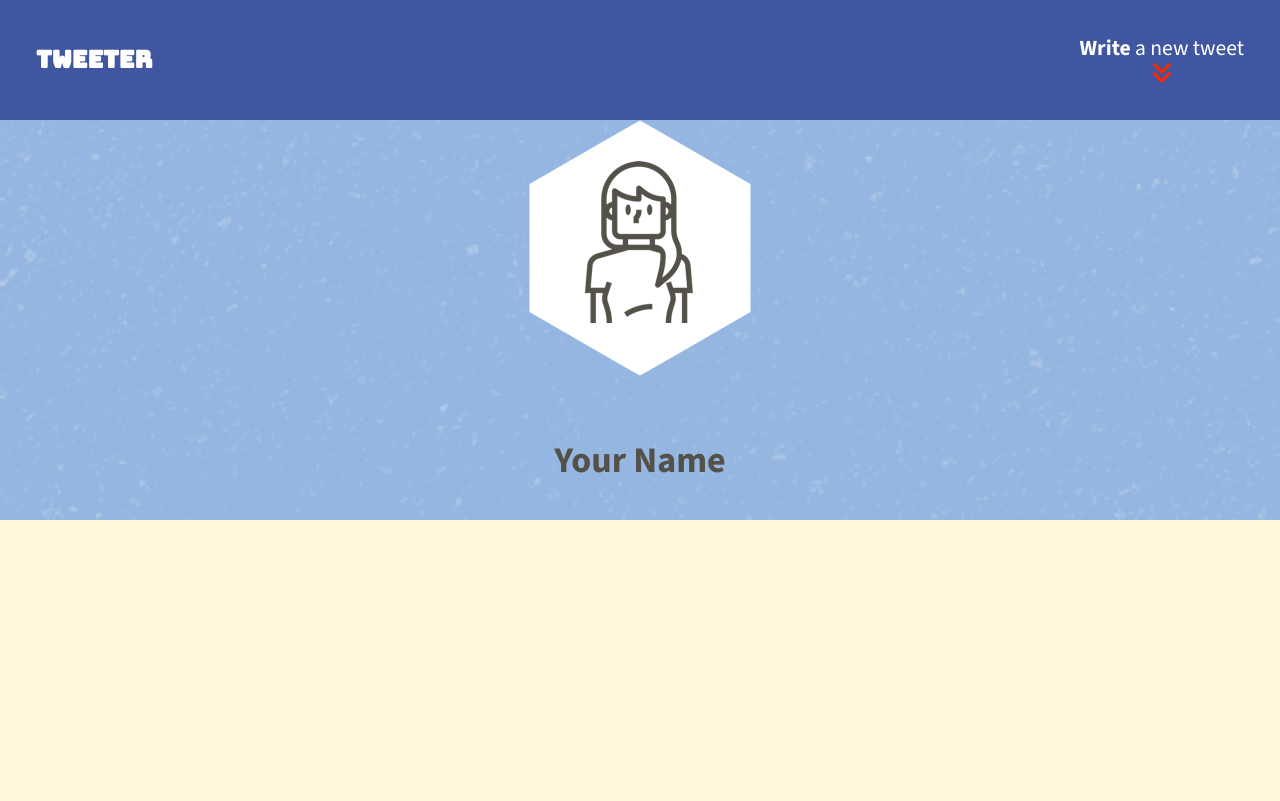
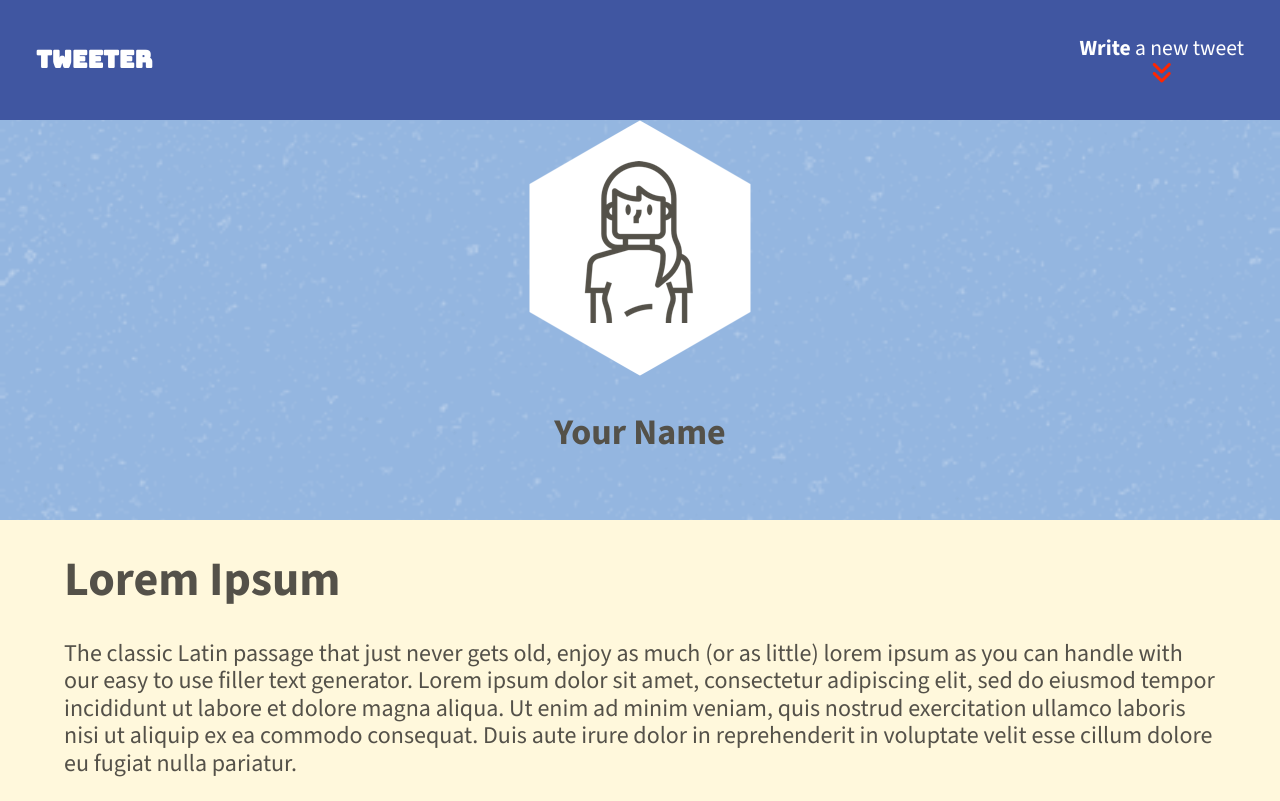
Before and after one commit to alemolina43/tweeter, a plain HTML site: page public/index.html in a window 1280 px wide. Drawn offline with nearby package versions, Linux system fonts and the light colour scheme.

Commit message:
Set up the main container

```diff
--- a/public/index.html
+++ b/public/index.html
@@ -52,13 +52,23 @@
       <div>
         <img src="/images/profile-hex.png" />
       </div>
-      <br />
       <div>
         <h2>Your Name</h2>
       </div>
     </header>
 
     <!-- Page-specific (main) content here -->
-    <main class="container"></main>
+    <main class="container">
+      <h1>Lorem Ipsum</h1>
+      <p>
+        The classic Latin passage that just never gets old, enjoy as much (or as
+        little) lorem ipsum as you can handle with our easy to use filler text
+        generator. Lorem ipsum dolor sit amet, consectetur adipiscing elit, sed
+        do eiusmod tempor incididunt ut labore et dolore magna aliqua. Ut enim
+        ad minim veniam, quis nostrud exercitation ullamco laboris nisi ut
+        aliquip ex ea commodo consequat. Duis aute irure dolor in reprehenderit
+        in voluptate velit esse cillum dolore eu fugiat nulla pariatur.
+      </p>
+    </main>
   </body>
 </html>
--- a/public/styles/layout.css
+++ b/public/styles/layout.css
@@ -15,6 +15,9 @@ html {
  */
 
 body {
+  display: flex;
+  align-items: center;
+  flex-flow: column wrap;
   color: #545149;
   background-color: cornsilk;
   font-size: 24px;
@@ -25,3 +28,7 @@ body {
 /*
  * Additional CSS can be defined below or in other CSS files, as per instructions
  */
+ main {
+  width: 90%;
+
+}
```
